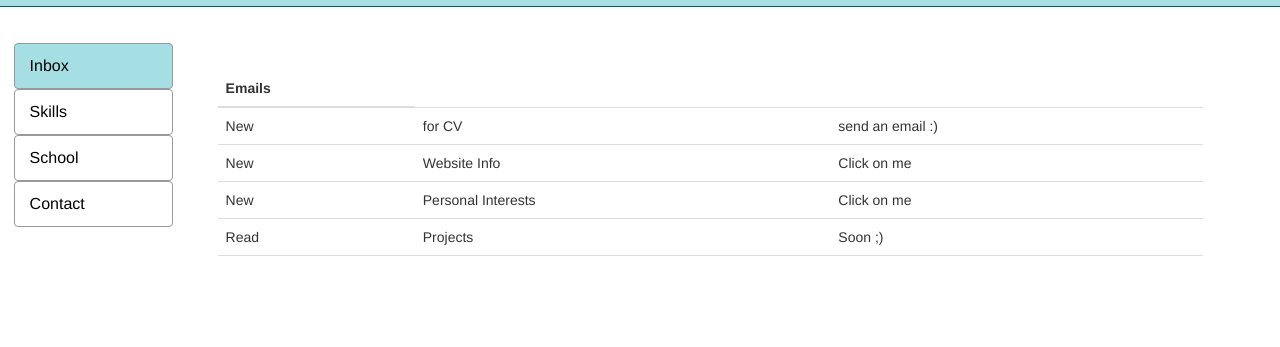
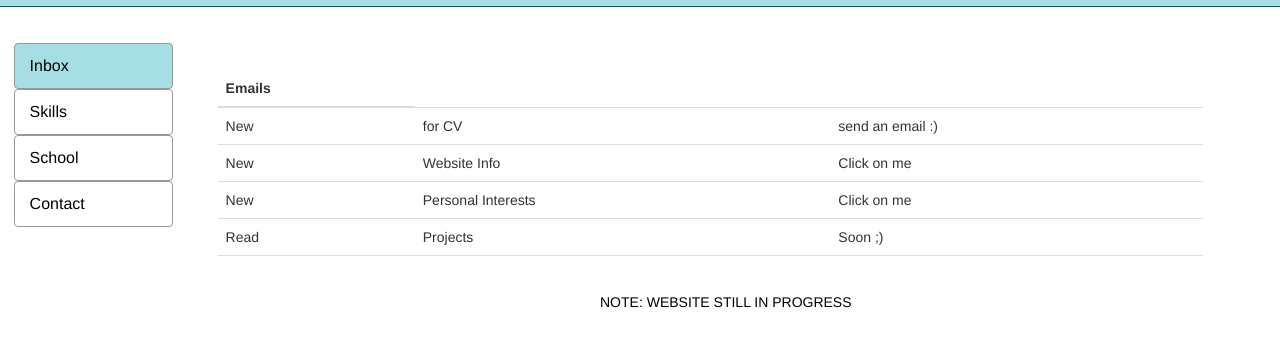
Before and after one commit to mildshield14/mieldshield14, a plain HTML site: page email.html in a window 1280 px wide. Shown: the part 53-400 px from the top of the page. Drawn offline with nearby package versions, Linux system fonts and the light colour scheme.

Commit message:
Update email.html

```diff
--- a/email.html
+++ b/email.html
@@ -81,5 +81,5 @@
 
 </body>
 <footer>
-
+ <p> NOTE: WEBSITE STILL IN PROGRESS</p>
 </footer>
```
